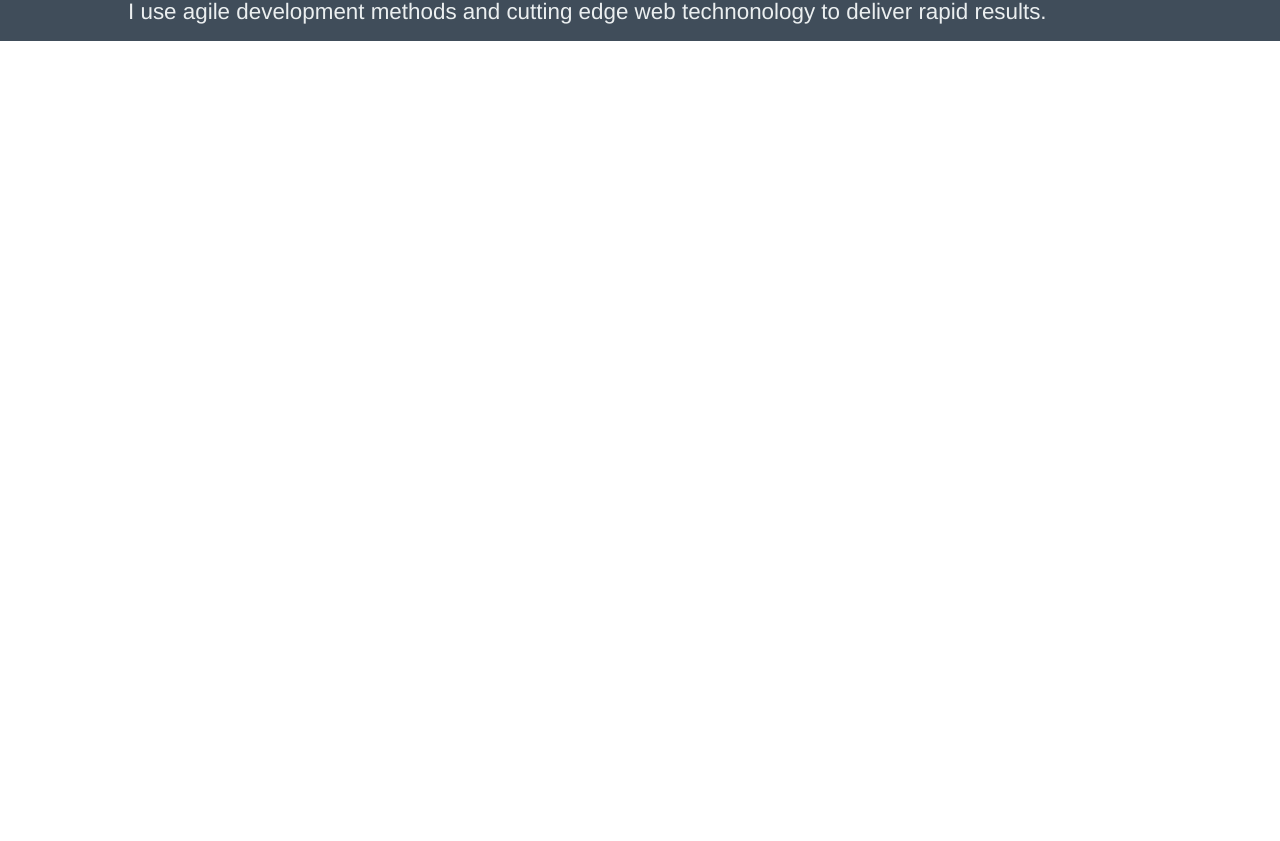
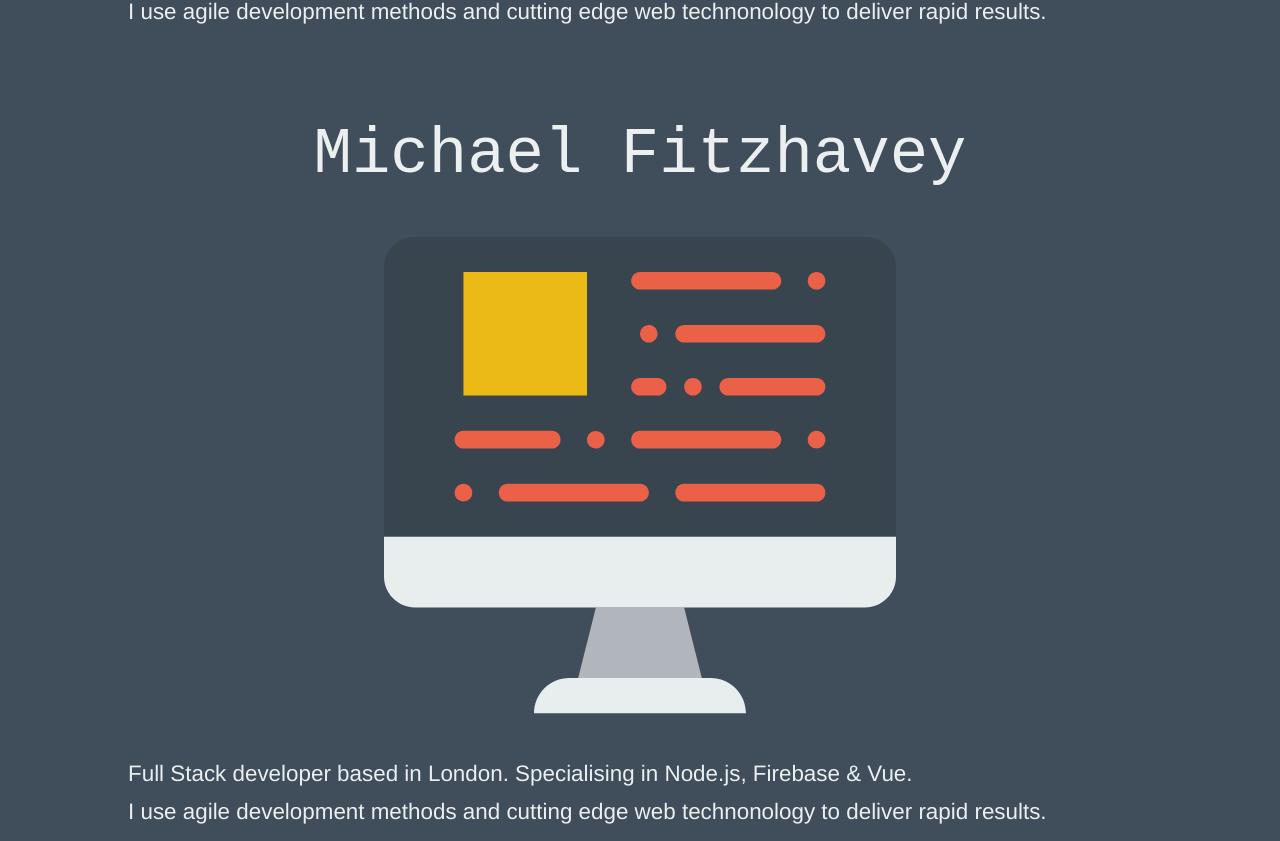
Before and after one commit to fitzhavey/website, a Vue app: page / in a window 1280 px wide. Shown: the part 759-1600 px from the top of the page. Before the commit the page ends 800 px from the top, so only its background shows below. Built offline with nearby package versions, Linux system fonts and the light colour scheme.

Commit message:
chore: add scaffold for WorkExperience component

```diff
--- /dev/null
+++ b/src/components/WorkExperience.vue
@@ -0,0 +1,62 @@
+<template>
+	<div class="WorkExperience inner">
+		<pre class="WorkExperience__title">Michael Fitzhavey</pre>
+
+		<img
+			class="WorkExperience__image"
+			src="../assets/logo.svg"
+			alt="code image">
+
+		<section class="text-align-left">
+			<p>Full Stack developer based in London. Specialising in Node.js, Firebase & Vue.</p>
+			<p>I use agile development methods and cutting edge web technonology to deliver rapid results.</p>
+		</section>
+	</div>
+</template>
+
+<style lang="scss">
+
+@import '../styles/index.scss';
+
+.WorkExperience {
+	display: flex;
+	flex-direction: column;
+	justify-content: center;
+	min-height: 100vh;
+
+	@media all and (min-width: $desktop) {
+		$headerHeight: 80px;
+		margin-top: $headerHeight;
+		min-height: calc(100vh - #{$headerHeight});
+	}
+
+	&__title {
+		font-size: 2rem;
+
+		@media all and (min-width: $tablet) {
+			font-size: 3rem;
+		}
+
+		@media all and (min-width: $desktop) {
+			font-size: 4rem;
+		}
+	}
+
+	&__image {
+		width: 80%;
+		margin: 1rem 10%;
+
+		@media all and (min-width: $tablet) {
+			width: 70%;
+			margin: 2rem 15%;
+		}
+
+		@media all and (min-width: $desktop) {
+			width: 50%;
+			margin: 2rem 25%;
+		}
+	}
+
+}
+
+</style>
--- a/src/views/Home.vue
+++ b/src/views/Home.vue
@@ -2,17 +2,20 @@
 	<section class="Home">
 
 		<hero/>
+		<work-experience/>
 
 	</section>
 </template>
 
 <script>
 import Hero from '@/components/Hero.vue';
+import WorkExperience from '@/components/WorkExperience.vue';
 
 export default {
 	components: {
 		Hero,
-	},
+		WorkExperience
+	}
 };
 </script>
 
```
